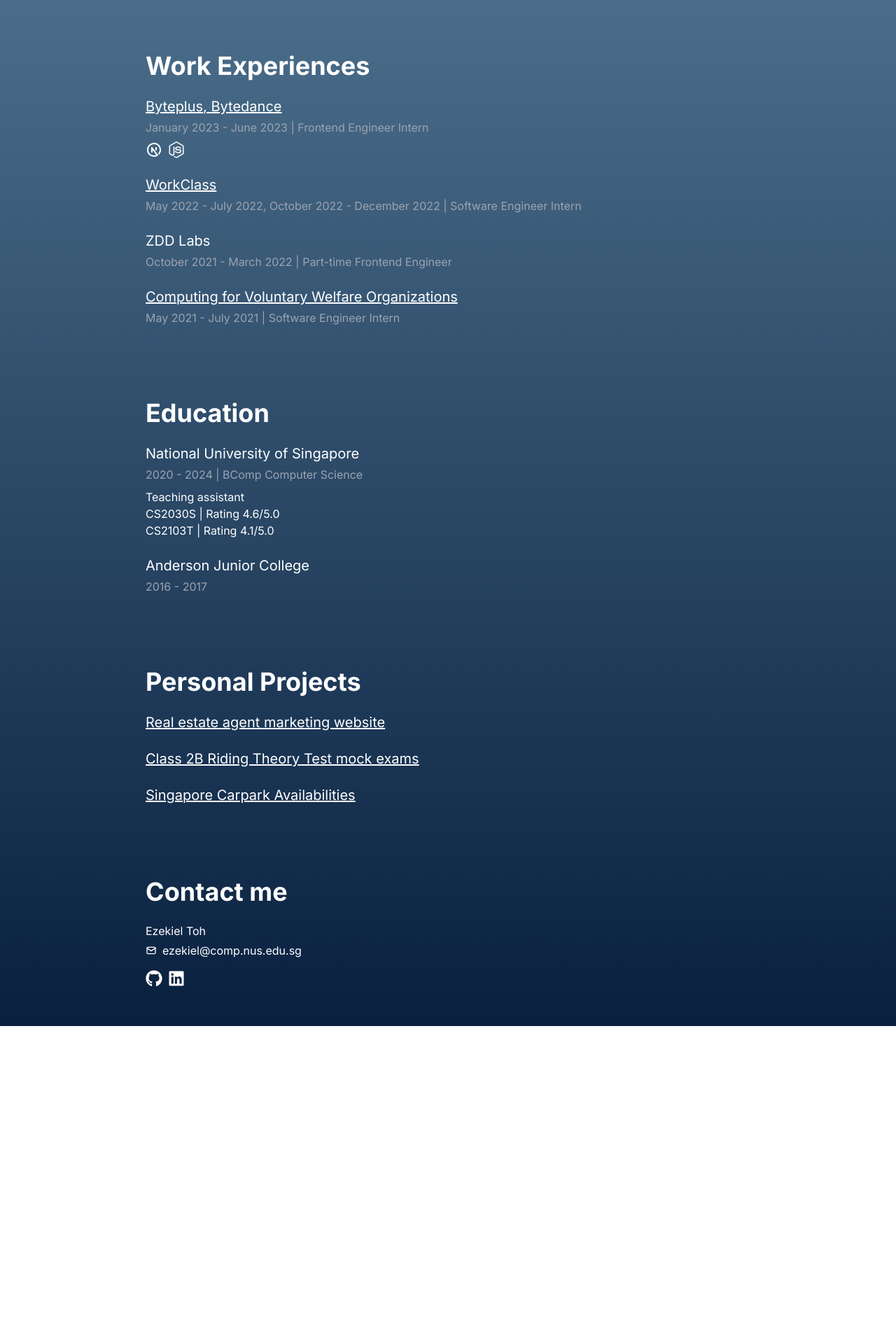
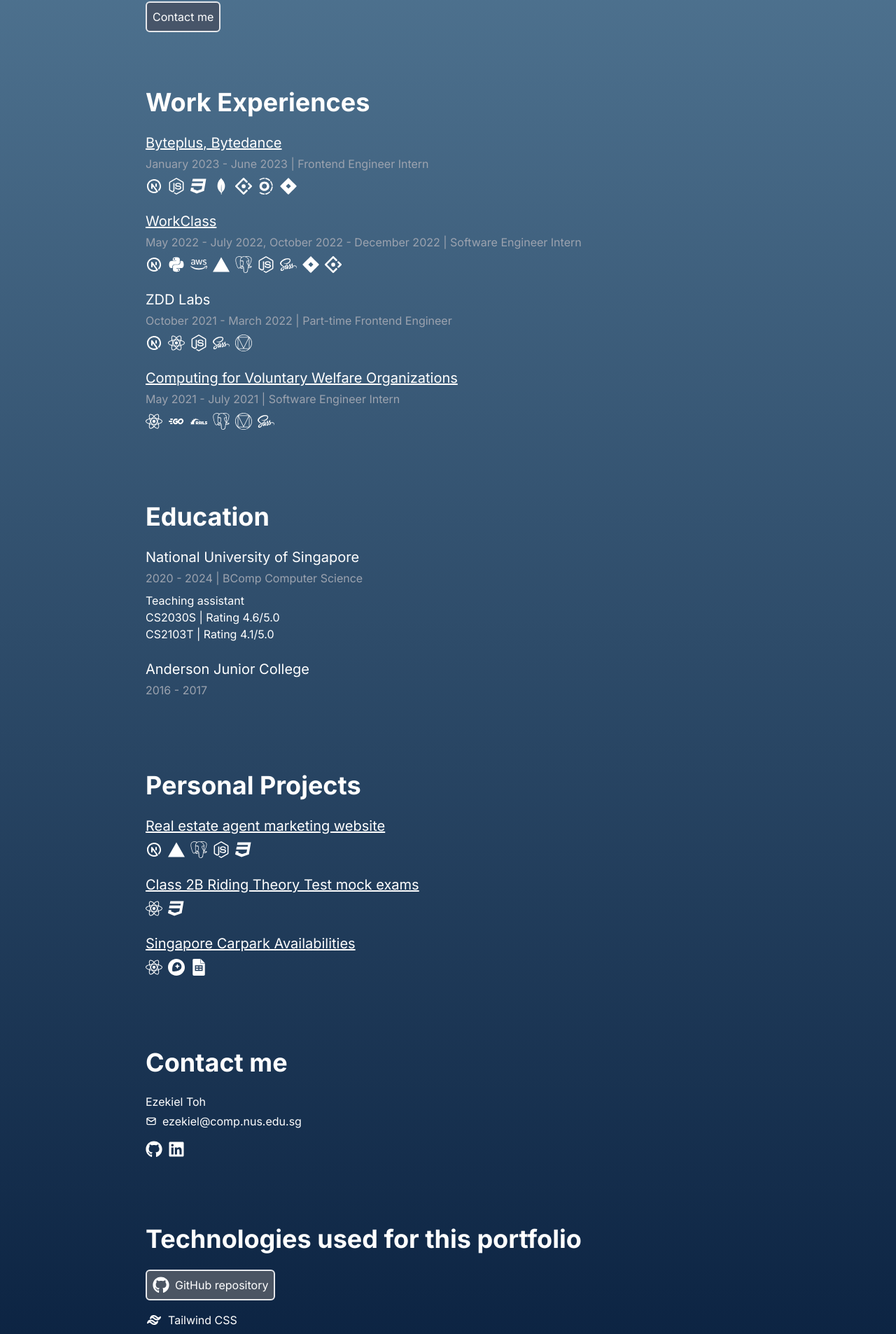
Before and after one commit to takufunkai/latest-portfolio, a Next.js app: page / in a window 1280 px wide. Shown: the part 198-2104 px from the top of the page at 70% size. Before the commit the page ends 1664 px from the top, so only its background shows below. Built offline with nearby package versions, Linux system fonts and the light colour scheme.

Commit message:
Add section icons

```diff
--- a/app/page.js
+++ b/app/page.js
@@ -13,6 +13,9 @@
 const DynamicContactSection = dynamic(() =>
   import("@/pages/homepage/contactSection")
 );
+const DynamicTechStackSection = dynamic(() =>
+  import("@/pages/homepage/techStackSection")
+);
 
 export default function Home() {
   return (
@@ -22,6 +25,7 @@
       <DynamicEducationSection />
       <DynamicProjectsSection />
       <DynamicContactSection />
+      <DynamicTechStackSection />
     </div>
   );
 }
--- a/components/experienceItem.js
+++ b/components/experienceItem.js
@@ -9,13 +9,7 @@
       <h2 className="text-xl">{title}</h2>
       <h3 className="mt-1 text-gray-400">{subtitle}</h3>
       <div className="mt-2">{description}</div>
-      {icons.length > 0 && (
-        <div className="flex gap-2">
-          {icons.map((icon, i) => (
-            <p key={i}>{icon}</p>
-          ))}
-        </div>
-      )}
+      {icons.length > 0 && <div className="flex gap-2">{icons}</div>}
     </div>
   );
 }
--- /dev/null
+++ b/components/icons.js
@@ -0,0 +1,90 @@
+import {
+  FaAws,
+  FaCss3,
+  FaJava,
+  FaJira,
+  FaNodeJs,
+  FaPython,
+  FaReact,
+  FaSass,
+} from "react-icons/fa";
+import {
+  SiAntdesign,
+  SiGooglesheets,
+  SiMapbox,
+  SiMaterialdesign,
+  SiMongodb,
+  SiPostgresql,
+  SiRubyonrails,
+  SiTurborepo,
+  SiVercel,
+} from "react-icons/si";
+import { TbBrandGolang, TbBrandNextjs } from "react-icons/tb";
+
+const BaseIcon = ({ Icon, text }) => {
+  return (
+    <div className="group relative">
+      <Icon className="icons" />
+      <p className="hidden absolute group-hover:block bg-white text-gray-500 p-2 -left-1 mt-1 rounded-md whitespace-nowrap shaodw-md">
+        {text}
+      </p>
+    </div>
+  );
+};
+
+export const NextjsIcon = () => (
+  <BaseIcon Icon={TbBrandNextjs} text="Next.js" />
+);
+export const NodejsIcon = () => <BaseIcon Icon={FaNodeJs} text="Node.js" />;
+
+export const Css3Icon = () => <BaseIcon Icon={FaCss3} text="CSS 3" />;
+
+export const MongoIcon = () => <BaseIcon Icon={SiMongodb} text="MongoDB" />;
+
+export const AntDesignIcon = () => (
+  <BaseIcon Icon={SiAntdesign} text="Ant Design" />
+);
+
+export const TurboIcon = () => (
+  <BaseIcon Icon={SiTurborepo} text="Turbo Repo" />
+);
+
+export const JiraIcon = () => <BaseIcon Icon={FaJira} text="JIRA" />;
+
+export const PythonIcon = () => <BaseIcon Icon={FaPython} text="Python" />;
+
+export const VercelIcon = () => <BaseIcon Icon={SiVercel} text="Vercel" />;
+
+export const AwsIcon = () => (
+  <BaseIcon Icon={FaAws} text="Amazon Web Services" />
+);
+
+export const PostgresqlIcon = () => (
+  <BaseIcon Icon={SiPostgresql} text="PostgreSQL" />
+);
+
+export const SassIcon = () => <BaseIcon Icon={FaSass} text="Sass" />;
+
+export const ReactIcon = () => <BaseIcon Icon={FaReact} text="React" />;
+
+export const MaterialIcon = () => (
+  <BaseIcon Icon={SiMaterialdesign} text="Material UI" />
+);
+
+export const GolangIcon = () => (
+  <BaseIcon Icon={TbBrandGolang} text="GO Lang" />
+);
+
+export const RubyRailsIcon = () => (
+  <BaseIcon Icon={SiRubyonrails} text="Ruby on Rails" />
+);
+
+export const MapboxIcon = () => <BaseIcon Icon={SiMapbox} text="Mapbox GL" />;
+
+export const GoogleSheetsIcons = () => (
+  <BaseIcon Icon={SiGooglesheets} text="Google Sheets" />
+);
+
+export const JavaIcon = () => {
+  <BaseIcon Icon={FaJava} text="Java" />;
+};
--- a/components/section.js
+++ b/components/section.js
@@ -1,6 +1,6 @@
-export default function Section({ children, title }) {
+export default function Section({ id, children, title }) {
   return (
-    <section className="flex items-center py-10">
+    <section className="flex items-center py-10" id={id}>
       <div>
         {title && <h1 className="font-bold text-4xl mb-6">{title}</h1>}
         {children}
--- a/pages/homepage/contactSection.js
+++ b/pages/homepage/contactSection.js
@@ -16,7 +16,7 @@
   ];
 
   return (
-    <Section title="Contact me">
+    <Section title="Contact me" id="contact">
       <h2 className="mb-1">Ezekiel Toh</h2>
       <h3 className="mb-4">
         <a href={`mailto:${EMAIL}`} className="flex items-center gap-2">
--- a/pages/homepage/educationSection.js
+++ b/pages/homepage/educationSection.js
@@ -1,5 +1,6 @@
 import Section from "@/components/section";
 import ExperienceItem from "@/components/experienceItem";
+import { JavaIcon } from "@/components/icons";
 
 export default function EducationSection() {
   const education = [
--- a/pages/homepage/heroSection.js
+++ b/pages/homepage/heroSection.js
@@ -5,10 +5,15 @@
     <Section>
       <h1 className="font-bold text-5xl mb-6">Ezekiel Toh</h1>
       <h2 className="text-lg">Software Engineer</h2>
-      <h3 className="mt-1 text-gray-300">
+      <h3 className="mt-1 mb-2 text-gray-300">
         With a passion to build and innovate, I have worked with multiple
         companies and personal projects to deliver products that make an impact.
       </h3>
+      <a href="#contact">
+        <button className="rounded-md border-2 p-2 bg-slate-600">
+          Contact me
+        </button>
+      </a>
     </Section>
   );
 }
--- a/pages/homepage/projectsSection.js
+++ b/pages/homepage/projectsSection.js
@@ -1,6 +1,16 @@
 import Section from "@/components/section";
 import ExperienceItem from "@/components/experienceItem";
 import Link from "@/components/link";
+import {
+  Css3Icon,
+  NextjsIcon,
+  VercelIcon,
+  PostgresqlIcon,
+  NodejsIcon,
+  ReactIcon,
+  MapboxIcon,
+  GoogleSheetsIcons,
+} from "@/components/icons";
 
 export default function ProjectsSection() {
   const personalProjects = [
@@ -11,6 +21,13 @@
           text="Real estate agent marketing website"
         />
       ),
+      icons: [
+        <NextjsIcon key="nextjs" />,
+        <VercelIcon key="vercel" />,
+        <PostgresqlIcon key="psql" />,
+        <NodejsIcon key="node" />,
+        <Css3Icon key="css3" />,
+      ],
     },
     {
       title: (
@@ -19,14 +36,20 @@
           text="Class 2B Riding Theory Test mock exams"
         />
       ),
+      icons: [<ReactIcon key="react" />, <Css3Icon key="css3" />],
     },
     {
       title: (
         <Link
-          href="sg-carpark-availabilities.vercel.app"
+          href="https://sg-carpark-availabilities.vercel.app"
           text="Singapore Carpark Availabilities"
         />
       ),
+      icons: [
+        <ReactIcon key="react" />,
+        <MapboxIcon key="mapbox" />,
+        <GoogleSheetsIcons key="sheets" />,
+      ],
     },
   ];
   return (
--- /dev/null
+++ b/pages/homepage/techStackSection.js
@@ -0,0 +1,40 @@
+import Section from "@/components/section";
+import { FaGithub } from "react-icons/fa";
+import { TbBrandNextjs, TbBrandTailwind, TbBrandVercel } from "react-icons/tb";
+
+export default function TechStack() {
+  const technologies = [
+    {
+      icon: <TbBrandTailwind className="icons" />,
+      label: "Tailwind CSS",
+    },
+    {
+      icon: <TbBrandNextjs className="icons" />,
+      label: "NextJS",
+    },
+    {
+      icon: <TbBrandVercel className="icons" />,
+      label: "Vercel",
+    },
+  ];
+  return (
+    <Section title="Technologies used for this portfolio">
+      <a
+        href="https://github.com/takufunkai/latest-portfolio"
+        target="_blank"
+        rel="noreferrer"
+      >
+        <button className="flex border-2 p-2 mb-4 rounded-md bg-gray-600">
+          <FaGithub className="icons" />
+          <p className="ml-2">GitHub repository</p>
+        </button>
+      </a>
+      {technologies.map((tech, i) => (
+        <div className="flex gap-2 mb-2" key={i}>
+          {tech.icon}
+          <p>{tech.label}</p>
+        </div>
+      ))}
+    </Section>
+  );
+}
--- a/pages/homepage/workSection.js
+++ b/pages/homepage/workSection.js
@@ -1,8 +1,24 @@
 import Section from "@/components/section";
 import ExperienceItem from "@/components/experienceItem";
 import Link from "@/components/link";
-import { TbBrandNextjs } from "react-icons/tb";
-import { FaNodeJs } from "react-icons/fa";
+import {
+  AntDesignIcon,
+  AwsIcon,
+  Css3Icon,
+  GolangIcon,
+  JiraIcon,
+  MaterialIcon,
+  MongoIcon,
+  NextjsIcon,
+  NodejsIcon,
+  PostgresqlIcon,
+  PythonIcon,
+  ReactIcon,
+  RubyRailsIcon,
+  SassIcon,
+  TurboIcon,
+  VercelIcon,
+} from "@/components/icons";
 
 export default function WorkSection() {
   const workExperience = [
@@ -12,18 +28,41 @@
       ),
       subtitle: "January 2023 - June 2023 | Frontend Engineer Intern",
       icons: [
-        <TbBrandNextjs key="nextjs" className="icons" />,
-        <FaNodeJs key="nodejs" className="icons" />,
+        <NextjsIcon key="nextjs" />,
+        <NodejsIcon key="node" />,
+        <Css3Icon key="css" />,
+        <MongoIcon key="mongodb" />,
+        <AntDesignIcon key="antdesign" />,
+        <TurboIcon key="turbo" />,
+        <JiraIcon key="jira" />,
       ],
     },
     {
       title: <Link href="https://workclass.co" text="WorkClass" />,
       subtitle:
         "May 2022 - July 2022, October 2022 - December 2022 | Software Engineer Intern",
+      icons: [
+        <NextjsIcon key="nextjs" />,
+        <PythonIcon key="python" />,
+        <AwsIcon key="aws" />,
+        <VercelIcon key="vercel" />,
+        <PostgresqlIcon key="psql" />,
+        <NodejsIcon key="node" />,
+        <SassIcon key="sass" />,
+        <JiraIcon key="jira" />,
+        <AntDesignIcon key="antdesign" />,
+      ],
     },
     {
       title: "ZDD Labs",
       subtitle: "October 2021 - March 2022 | Part-time Frontend Engineer",
+      icons: [
+        <NextjsIcon key="nextjs" />,
+        <ReactIcon key="react" />,
+        <NodejsIcon key="node" />,
+        <SassIcon key="sass" />,
+        <MaterialIcon key="materialui" />,
+      ],
     },
     {
       title: (
@@ -33,6 +72,14 @@
         />
       ),
       subtitle: "May 2021 - July 2021 | Software Engineer Intern",
+      icons: [
+        <ReactIcon key="react" />,
+        <GolangIcon key="golang" />,
+        <RubyRailsIcon key="rubyonrails" />,
+        <PostgresqlIcon key="psql" />,
+        <MaterialIcon key="materialui" />,
+        <SassIcon key="sass" />,
+      ],
     },
   ];
 
```
